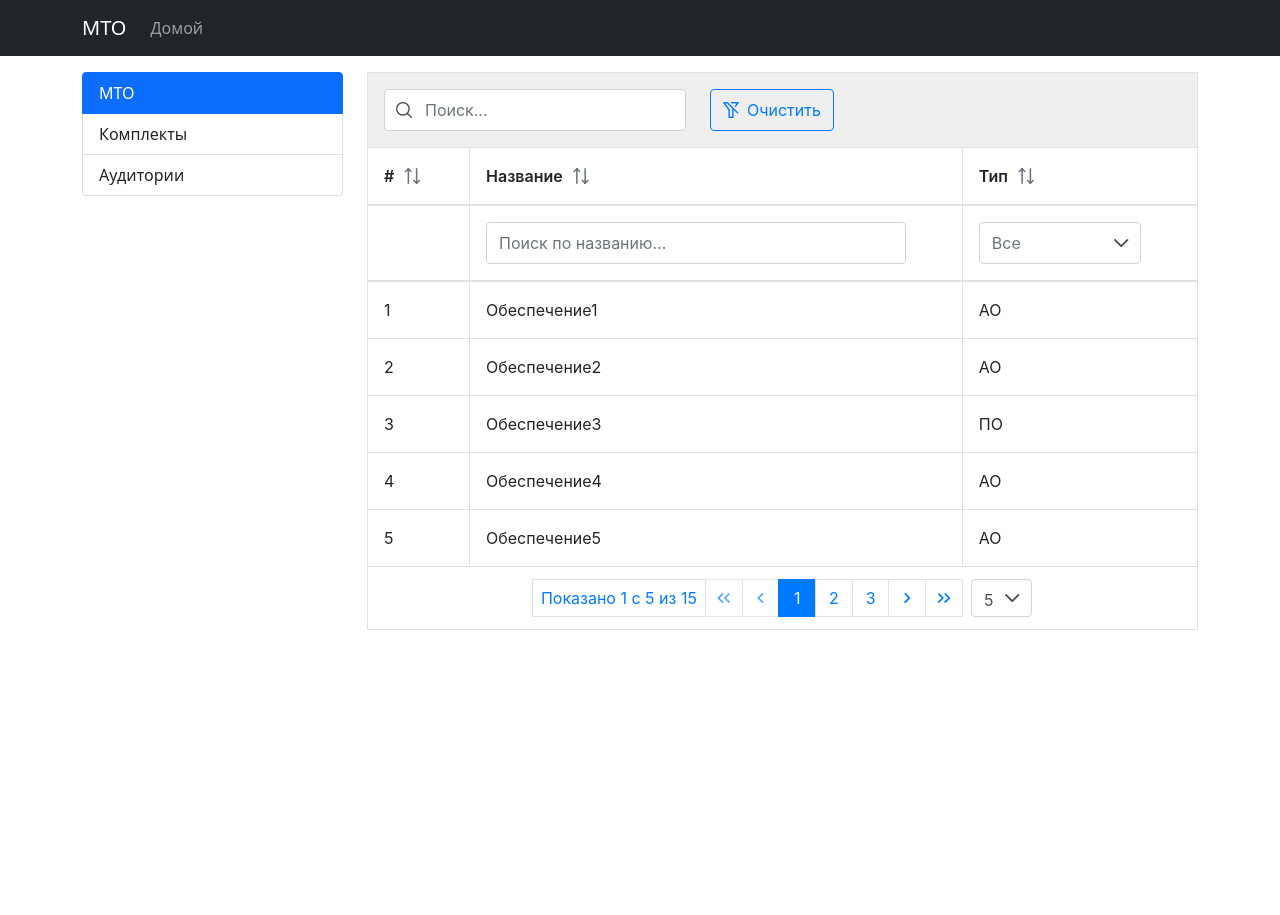
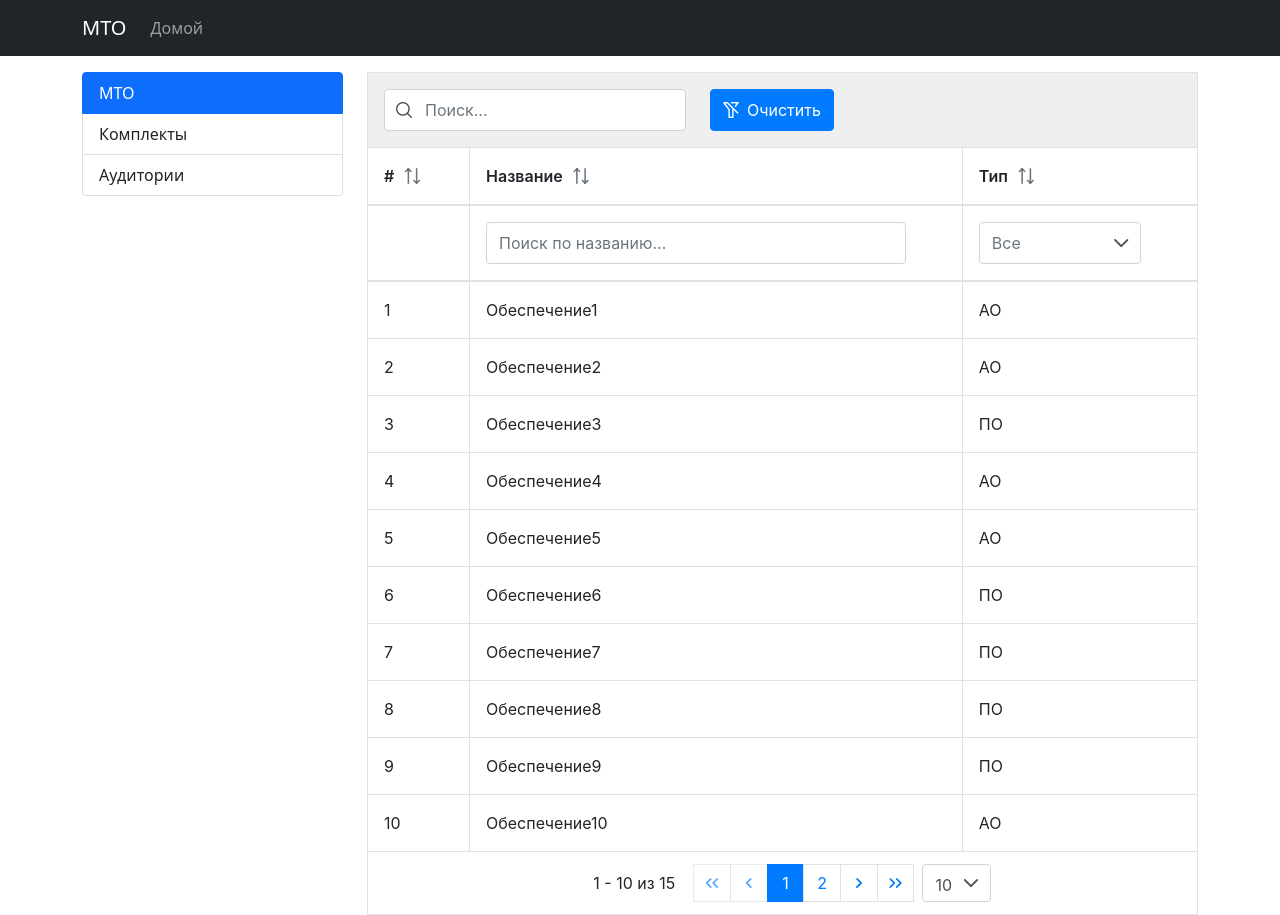
Before and after one commit to gambarov/ugatu-summer-practice, a React (Create React App) app: page / in a window 1280 px wide. Before the commit the page ends 800 px from the top, so only its background shows below. Built offline with nearby package versions, Linux system fonts and the light colour scheme.

Commit message:
customize table paginator

```diff
--- a/src/components/EquipmentTable.tsx
+++ b/src/components/EquipmentTable.tsx
@@ -1,5 +1,4 @@
 import React, { useEffect, useMemo } from 'react';
-import { TrashFill, PencilFill, SortUp, SortDownAlt } from 'react-bootstrap-icons';
 import { DataTable, DataTableFilterMeta } from 'primereact/datatable';
 import { Column, ColumnFilterElementTemplateOptions } from 'primereact/column';
 import { Button } from 'primereact/button';
@@ -8,6 +7,8 @@ import { MultiSelect } from 'primereact/multiselect';
 import { FilterMatchMode } from 'primereact/api';
 import { MultiSelectChangeParams } from 'primereact/multiselect';
 import { Row, Col } from 'react-bootstrap';
+import { PaginatorCurrentPageReportOptions, PaginatorRowsPerPageDropdownOptions, PaginatorTemplate } from 'primereact/paginator';
+import { Dropdown } from 'primereact/dropdown';
 
 function generateEquipmentData(count: number): EquipmentData[] {
     const data: EquipmentData[] = [];
@@ -75,8 +76,7 @@ const EquipmentTable: React.FC = () => {
                         </span>
                     </Col>
                     <Col>
-                        <Button type="button" icon="pi pi-filter-slash" label="Очистить" className="p-button-outlined" onClick={resetFilters} />
-
+                        <Button type="button" icon="pi pi-filter-slash" label="Очистить" onClick={resetFilters} />
                     </Col>
                 </Row>
             </div>
@@ -85,13 +85,52 @@ const EquipmentTable: React.FC = () => {
 
     const header = useMemo(() => renderHeader(), [globalFilterValue]);
 
+    const paginatorTemplate: PaginatorTemplate = {
+        layout: 'CurrentPageReport FirstPageLink PrevPageLink PageLinks NextPageLink LastPageLink RowsPerPageDropdown',
+        'RowsPerPageDropdown': (options: PaginatorRowsPerPageDropdownOptions) => {
+            const dropdownOptions = [
+                { label: 10, value: 10 },
+                { label: 20, value: 20 },
+                { label: 50, value: 50 },
+                { label: 'Все', value: options.totalRecords },
+            ];
+
+            return <Dropdown value={options.value} options={dropdownOptions} onChange={options.onChange} />;
+        },
+        'CurrentPageReport': (options: PaginatorCurrentPageReportOptions) => {
+            return (
+                <span style={{ color: 'var(--text-color)', userSelect: 'none', width: '120px', textAlign: 'center' }}>
+                    {options.first} - {options.last} из {options.totalRecords}
+                </span>
+            )
+        },
+        'FirstPageLink': (options) => {
+            return options.element;
+        },
+        'LastPageLink': (options) => {
+            return options.element;
+        },
+        'JumpToPageInput': (options) => {
+            return options.element;
+        },
+        'NextPageLink': (options) => {
+            return options.element;
+        },
+        'PrevPageLink': (options) => {
+            return options.element;
+        },
+        'PageLinks': (options) => {
+            return options.element;
+        }
+    };
+
     return (
         <DataTable value={data} sortMode='multiple' removableSort header={header} responsiveLayout="scroll"
+            resizableColumns columnResizeMode="fit"
             emptyMessage='МТО отсутствуют...' showGridlines dataKey='id'
             filterDisplay='row' filters={filters} globalFilterFields={['name', 'type']}
-            paginator rows={5} rowsPerPageOptions={[5, 10, 25]}
-            paginatorTemplate="CurrentPageReport FirstPageLink PrevPageLink PageLinks NextPageLink LastPageLink RowsPerPageDropdown"
-            currentPageReportTemplate="Показано {first} с {last} из {totalRecords}">
+            paginator rows={10}
+            paginatorTemplate={paginatorTemplate}>
             <Column field="id" header="#" sortable />
             <Column field="name" header="Название" sortable
                 filter filterPlaceholder='Поиск по названию...' showFilterMenu={false} />
```
